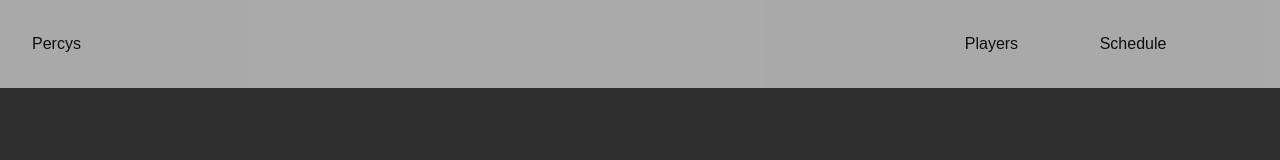
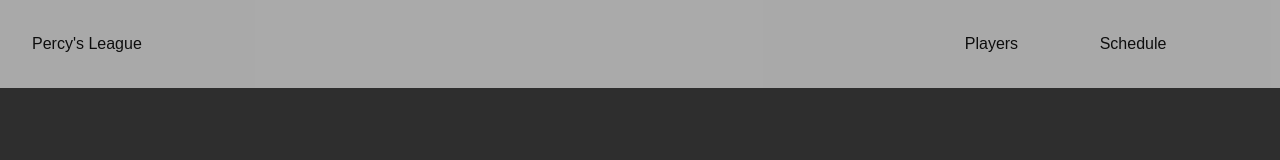
Before and after one commit to NathanWaddell121107/percys-league-app, a Next.js app: page / in a window 1280 px wide. Shown: the top 160 px of the page. Built offline with nearby package versions, Linux system fonts and the light colour scheme.

Commit message:
Add a button to /matches

```diff
--- a/presentation/components/header/index.tsx
+++ b/presentation/components/header/index.tsx
@@ -12,7 +12,7 @@ const Header: React.FC = () => {
 			<Styled.HeaderOuterWrapper>
 				<Styled.HeaderWrapper>
 					<Link href="/">
-						<Styled.HeaderLogo>Percys</Styled.HeaderLogo>
+						<Styled.HeaderLogo>Percy's League</Styled.HeaderLogo>
 					</Link>
 					<Styled.HeaderMenuItems>
 						<Link href="/players">Players</Link>
--- a/presentation/components/players/index.tsx
+++ b/presentation/components/players/index.tsx
@@ -6,6 +6,7 @@ import AddPlayers from '../add-players'
 import PlayersList from '../players-list'
 import { fetchPlayers } from '../util/player-methods'
 import LoadingIndicator from '../loading-indicator'
+import Link from 'next/link'
 
 const Players: React.FC = () => {
 	const [showAddPlayers, setShowAddPlayers] = React.useState(false)
@@ -44,6 +45,11 @@ const Players: React.FC = () => {
 				onClick={() => setShowAddPlayers(true)}>
 				Add Players
 			</Button>
+			<Button style={{ margin: '1rem 0' }} color="secondary">
+				<Link href="/matches">
+					<span style={{ color: '#fff' }}>Create Matches</span>
+				</Link>
+			</Button>
 			{showAddPlayers && (
 				<AddPlayers
 					setShowAddPlayers={setShowAddPlayers}
```
